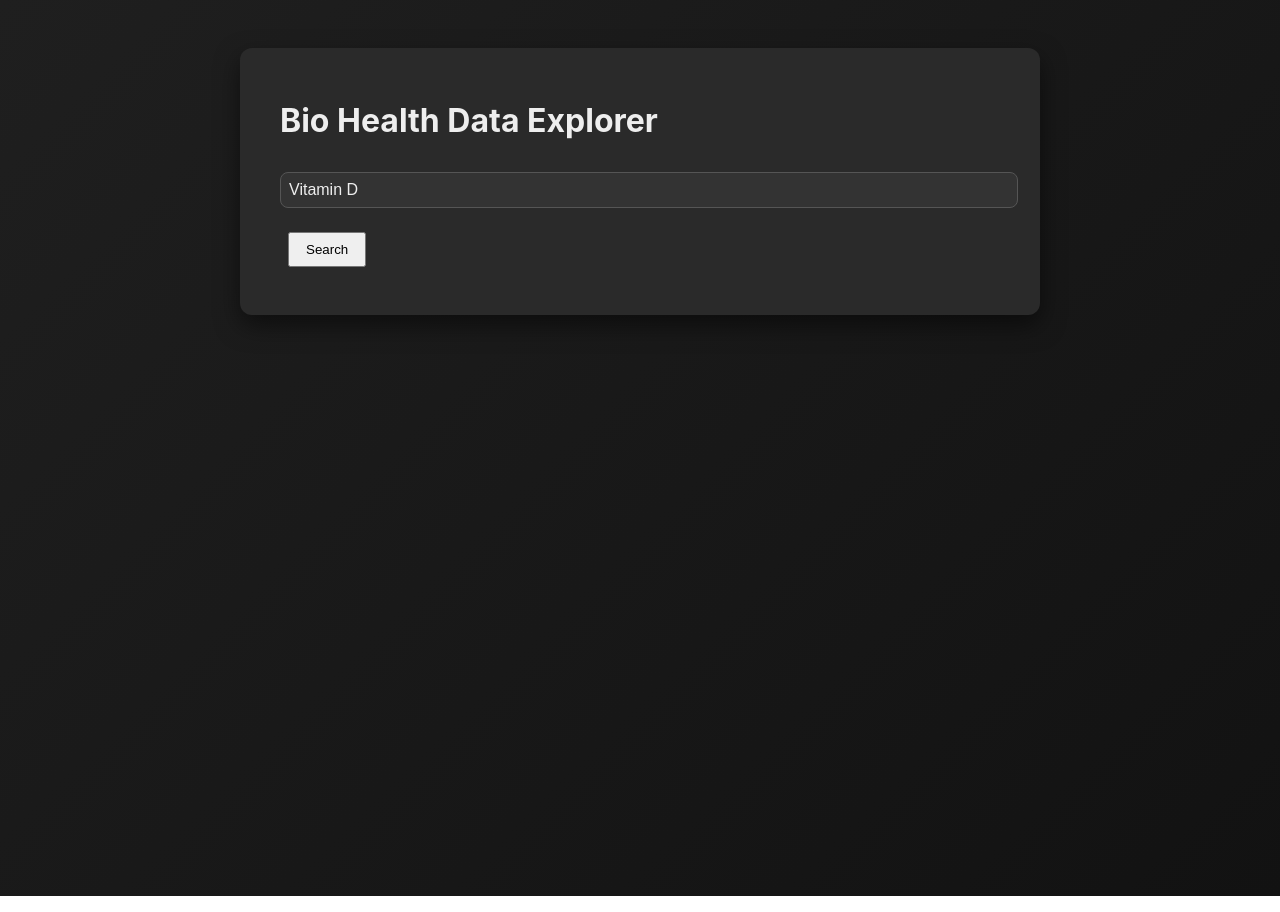
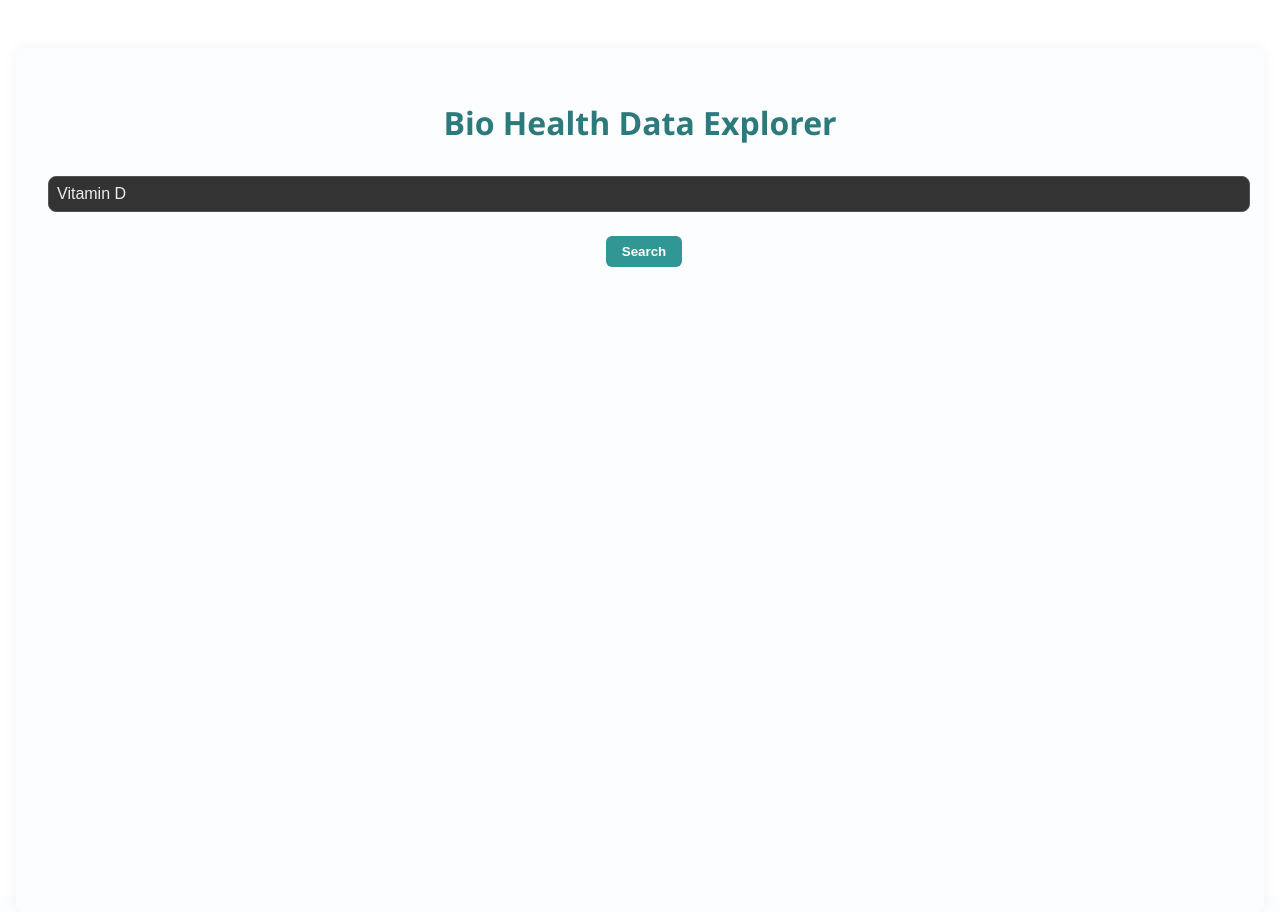
Before and after one commit to SummerJyl/Data-Explore, a React (Vite) app: page / in a window 1280 px wide. Built offline with nearby package versions, Linux system fonts and the light colour scheme.

Commit message:
Styline updates

```diff
--- a/index.html
+++ b/index.html
@@ -3,6 +3,7 @@
   <head>
     <meta charset="UTF-8" />
     <link rel="icon" type="image/svg+xml" href="/vite.svg" />
+    <link href="https://fonts.googleapis.com/css2?family=Inter:wght@400;600;700&display=swap" rel="stylesheet" />
     <meta name="viewport" content="width=device-width, initial-scale=1.0" />
     <title>Bio-Health Data Explorer</title>
   </head>
--- a/src/App.css
+++ b/src/App.css
@@ -6,16 +6,35 @@
   --color-button-hover: #2c7a7b;
 }
 
+h1, h2, h3 {
+  color: var(--color-primary);
+}
+
 html, body, #root {
   height: 100%;
   margin: 0;
-  background: #fcfdfe; /* soft off-white */
+  background:var(--color-bg);
   font-family: 'Segoe UI', Tahoma, Geneva, Verdana, sans-serif;
-  color: #333; /* dark charcoal */
+  color: var
 }
 
 body {
   background-color: white; /* ensure body bg matches your app */
+}
+
+button {
+  background-color: var(--color-button-bg);
+  color: white;
+  border: none;
+  padding: 0.75rem 1.5rem;
+  font-weight: 600;
+  border-radius: 6px;
+  cursor: pointer;
+  transition: background-color 0.3s ease;
+}
+
+button:hover {
+  background-color: var(--color-button-hover);
 }
 
 #root {
@@ -24,19 +43,8 @@ body {
   margin: 0 auto;
   text-align: center;
   min-height: 100vh;
-  background: white;
-  box-shadow: 0 0 15px rgba(0,0,0,0.05);
-  border-radius: 8px;
-}
-
-#root {
-  max-width: 1280px;
-  margin: 0 auto;
-  padding: 2rem;
-  text-align: center;
-  min-height: 100vh;
-  background: white;
-  box-shadow: 0 0 15px rgba(0,0,0,0.05);
+  background: var(--color-bg); /* or white, if you prefer */
+  box-shadow: 0 0 15px rgba(0, 0, 0, 0.05);
   border-radius: 8px;
 }
 
--- a/src/App.tsx
+++ b/src/App.tsx
@@ -1,4 +1,5 @@
 import Home from './pages/Home';
+import './App.css';
 
 function App() {
   return <Home />;
```
